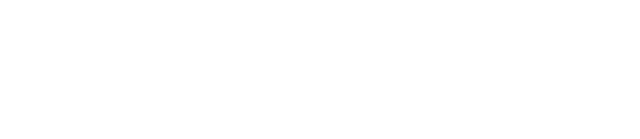
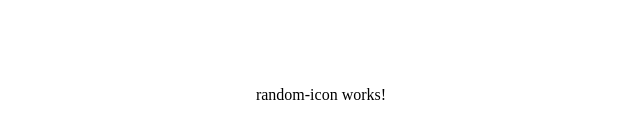
Before and after one commit to Al1erEgo/docusketch-test-app, an Angular app: page / in a window 1280 px wide. Shown: the part 305-444 px from the top of the page, without its empty margins (79-719 px from the left). Built offline with nearby package versions, Linux system fonts and the light colour scheme.

Commit message:
fix: edit prefix in angular.json feat: add random-icon module feat: add random-icon component and render it in app

```diff
--- a/angular.json
+++ b/angular.json
@@ -8,7 +8,7 @@
       "schematics": {},
       "root": "",
       "sourceRoot": "src",
-      "prefix": "app",
+      "prefix": "ds-app",
       "architect": {
         "build": {
           "builder": "@angular-devkit/build-angular:browser",
--- a/src/app/app.component.html
+++ b/src/app/app.component.html
@@ -1 +1,3 @@
-<div class="content-wrapper"></div>
+<div class="content-wrapper">
+  <ds-app-random-icon></ds-app-random-icon>
+</div>
--- a/src/app/app.module.ts
+++ b/src/app/app.module.ts
@@ -2,13 +2,14 @@ import { NgModule } from '@angular/core';
 import { BrowserModule } from '@angular/platform-browser';
 
 import { AppComponent } from './app.component';
+import {RandomIconModule} from "./random-icon/random-icon.module";
 
 @NgModule({
   declarations: [
     AppComponent
   ],
   imports: [
-    BrowserModule
+    BrowserModule, RandomIconModule
   ],
   providers: [],
   bootstrap: [AppComponent]
--- /dev/null
+++ b/src/app/random-icon/components/random-icon/random-icon.component.html
@@ -0,0 +1 @@
+<p>random-icon works!</p>
```
Also changed, not shown: src/app/random-icon/components/random-icon/random-icon.component.ts (added, +10 -0 lines), src/app/random-icon/random-icon.module.ts (added, +16 -0 lines), src/app/random-icon/components/random-icon/random-icon.component.css (added), 1 other file (tests, documents, lock files or other folders).
